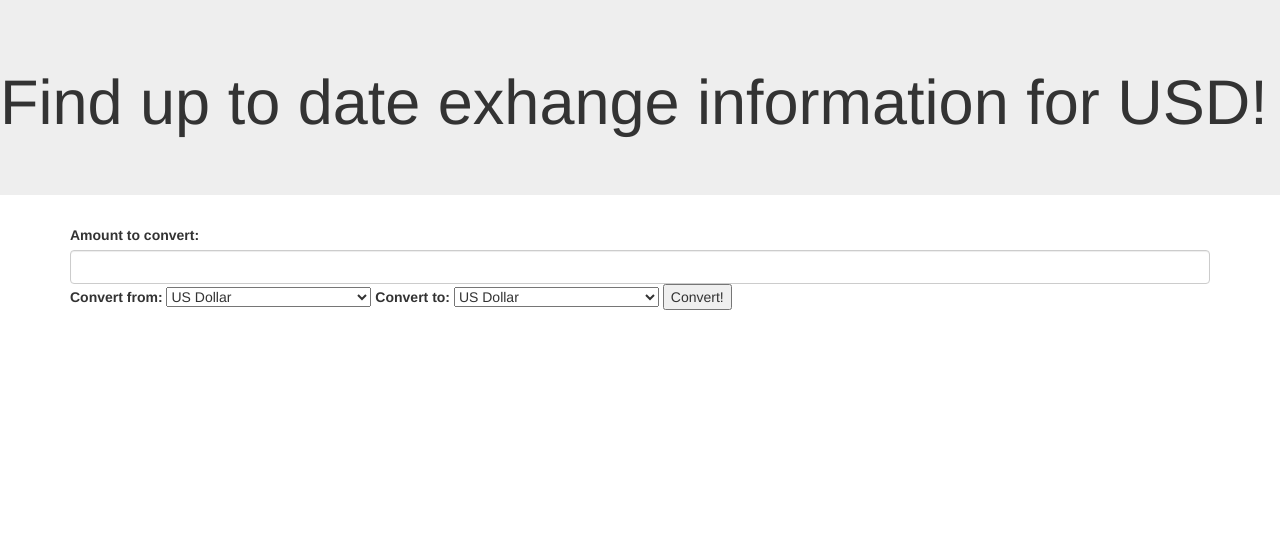
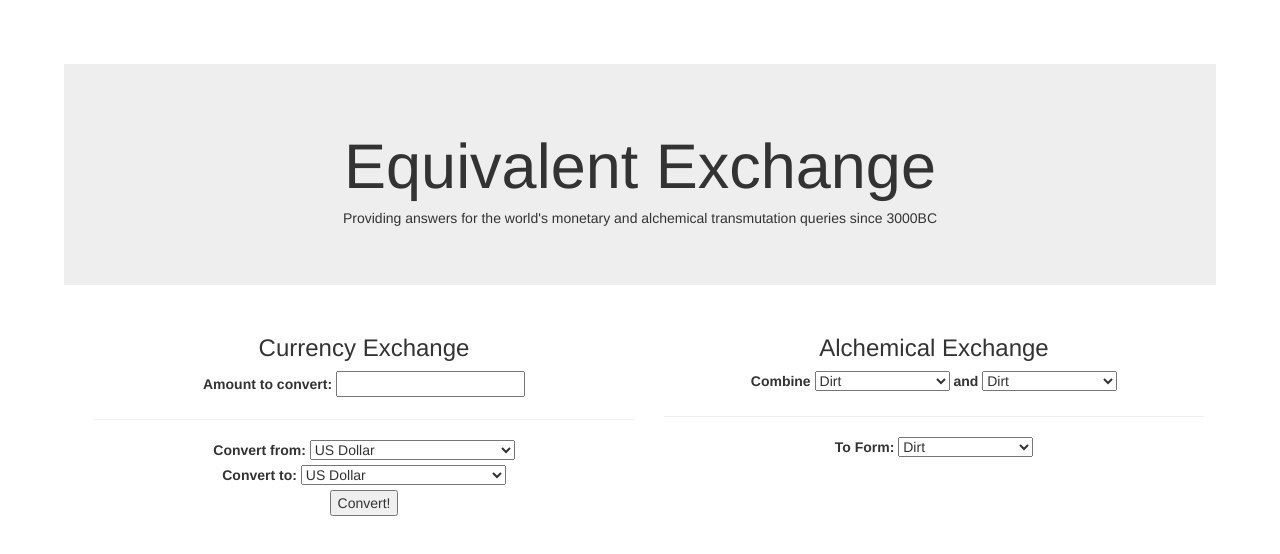
Before and after one commit to jhvozdovich/currency-exchange, a website built with webpack: page src/index.html in a window 1280 px wide. Built offline with nearby package versions, Linux system fonts and the light colour scheme.

Commit message:
add form fields and styling for alchemical input

```diff
--- a/src/index.html
+++ b/src/index.html
@@ -1,17 +1,21 @@
 <!DOCTYPE html>
 <html>
   <head>
-    <title>Currency Exchange</title>
+    <title>Equivalent Exchange</title>
   </head>
   <body>
     <div class="jumbotron">
-      <h1>Find up to date exhange information for USD!</h1>
+      <h1>Equivalent Exchange</h1>
+      <h5>Providing answers for the world's monetary and alchemical transmutation queries since 3000BC</h5>
     </div>
       <div class="container">
+        <row>
+          <div class="col-md-6">
             <form>
+              <h3>Currency Exchange</h3>
               <label for="amount">Amount to convert:</label>
-          <input id="amount" type="number" class="form-control" step="0.01" min="0.01" required>
-
+              <input id="amount" type="number" step="0.01" min="0.01">
+              <hr>
               <label for="input-currency">Convert from:</label>
               <select id="input-currency">
                 <option value="USD">US Dollar</option>
@@ -66,7 +70,7 @@
                 <option value="UYU">Uruguayan Peso</option>
                 <option value="ZAR">South African Rand</option>
               </select>
-
+              <br>
               <label for="new-currency">Convert to:</label>
               <select id="new-currency">
                 <option value="USD">US Dollar</option>
@@ -121,17 +125,80 @@
                 <option value="UYU">Uruguayan Peso</option>
                 <option value="ZAR">South African Rand</option>
               </select>
+              <br>
               <button id="convert">Convert!</button>
             </form>
+
             <div class="results">
-          <h3>Here are your results!</h3>
-          <h5>Total: <span id="conversion"></span></h5>
+              <hr>
+              <h3><span id="conversion-results"></span></h3>
               <h5>Exchange Rate: <span id="rate"></span></h5>
             </div>
             <div class="errors">
+              <hr>
               <div id="error-type"></div>
               <div id="error-message"></div>
             </div>
           </div>
+          <div class="col-md-6">
+            <h3>Alchemical Exchange</h3>
+            <label for="input-alchemy-1">Combine</label>
+            <select id="input-alchemy-1">
+              <option value=1>Dirt</option>
+              <option value=2>Wood</option>
+              <option value=3>Rubber</option>
+              <option value=5>Glass</option>
+              <option value=5>Ceramics</option>
+              <option value=20>Composite Metals</option>
+              <option value=25>Zinc</option>
+              <option value=30>Magnesium</option>
+              <option value=30>Copper</option>
+              <option value=50>Steel</option>
+              <option value="human">Human</option>
+              <option value="gold">Gold</option>
+            </select>
+            <label for="input-alchemy-2">and</label>
+            <select id="input-alchemy-2">
+              <option value=1>Dirt</option>
+              <option value=2>Wood</option>
+              <option value=3>Rubber</option>
+              <option value=5>Glass</option>
+              <option value=5>Ceramics</option>
+              <option value=20>Composite Metals</option>
+              <option value=25>Zinc</option>
+              <option value=30>Magnesium</option>
+              <option value=30>Copper</option>
+              <option value=50>Steel</option>
+              <option value="human">Human</option>
+              <option value="gold">Gold</option>
+            </select>
+            <hr>
+            <label for="output-alchemy">To Form:</label>
+            <select id="output-alchemy">
+              <option value=1>Dirt</option>
+              <option value=2>Wood</option>
+              <option value=3>Rubber</option>
+              <option value=5>Glass</option>
+              <option value=5>Ceramics</option>
+              <option value=20>Composite Metals</option>
+              <option value=25>Zinc</option>
+              <option value=30>Magnesium</option>
+              <option value=30>Copper</option>
+              <option value=50>Steel</option>
+              <option value="human">Human</option>
+              <option value="gold">Gold</option>
+            </select>
+            <div class="alchemy-results">
+              <hr>
+              <h3><span id="alchemy-conversion-results"></span></h3>
+            </div>
+            <div class="alchemy-errors">
+              <hr>
+              <div id="alchemy-error-type"></div>
+              <div id="alchemy-error-message"></div>
+            </div>
+          </div>
+        </row>
+      </div>
   </body>
 </html>
--- a/src/styles.css
+++ b/src/styles.css
@@ -1,7 +1,11 @@
-.results {
+body {
+  margin: 5%;
+  text-align: center;
+}
+.results, .alchemy-results {
   display: none;
 }
 
-.errors {
+.errors, .alchemy-errors {
   display: none;
 }
```
Lines whose indentation alone changed are shown as unchanged.
